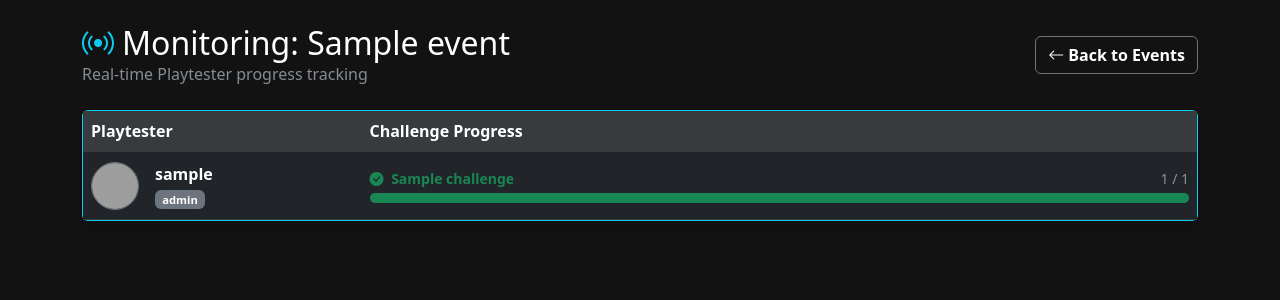
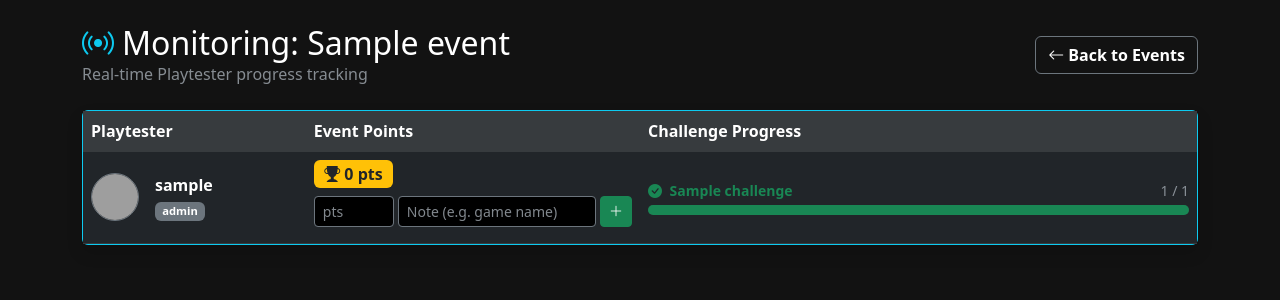
Before and after one commit to CarlosNatanael/playtest_manager, a Flask app: page /manager/events/1/monitor in a window 1280 px wide. Shown: the part 58-358 px from the top of the page. Run offline with Flask 3, Linux system fonts and the light colour scheme; the visitor is signed in with stand-in values (Sample User, id 1); tables that the repository leaves empty hold one stand-in row (values such as "Sample post"); data that the repository does not hold is empty; parts of the project's set-up code (start-up, migrations or seed data) failed here and were passed over; some libraries are stand-ins or nearby versions; grey boxes are pictures that could not be loaded.

Commit message:
Add manual event points per playtester
Managers can award (or correct with negative values) event points to each
playtester from the Control Room. The running total is shown in the
Playtester Awards modal and next to each pending approval.

```diff
--- a/app/routes/manager.py
+++ b/app/routes/manager.py
@@ -1,4 +1,4 @@
-from app.models import Game, Achievement, TestSession, TestResult, User, GameLog, Event, EventChallenge, UserEventProgress
+from app.models import Game, Achievement, TestSession, TestResult, User, GameLog, Event, EventChallenge, UserEventProgress, EventPointLog
 from flask import Blueprint, render_template, request, redirect, url_for, flash, session, jsonify
 from app.services.ra_api import get_developer_level, fetch_game_and_achievements
 from werkzeug.security import generate_password_hash
@@ -17,6 +17,21 @@ manager_bp = Blueprint('manager', __name__)
 
 def get_allowed_users_path():
     return os.path.join(current_app.instance_path, 'allowed_users.json')
+
+def get_event_points(user_id, event_id):
+    """Total de pontos de evento lançados para um tester em um evento."""
+    total = db.session.query(db.func.coalesce(db.func.sum(EventPointLog.points), 0)).filter(
+        EventPointLog.user_id == user_id,
+        EventPointLog.event_id == event_id
+    ).scalar()
+    return int(total or 0)
+
+def get_event_points_map(event_id):
+    """{user_id: total} de todos os testers de um evento, em uma única query."""
+    rows = db.session.query(EventPointLog.user_id, db.func.sum(EventPointLog.points)).filter(
+        EventPointLog.event_id == event_id
+    ).group_by(EventPointLog.user_id).all()
+    return {user_id: int(total or 0) for user_id, total in rows}
 
 @manager_bp.route('/team', methods=['GET', 'POST'])
 def manage_team():
@@ -426,8 +441,10 @@ def manage_events():
     events = Event.query.order_by(Event.start_date.desc()).all()
     active_event = Event.query.filter_by(is_active=True).first()
     pending_approvals = []
+    points_by_user = {}
 
     if active_event:
+        points_by_user = get_event_points_map(active_event.id)
         # Busca progressos de desafios MANUAIS que ainda NÃO estão completos
         pending_approvals = UserEventProgress.query.join(EventChallenge).filter(
             EventChallenge.event_id == active_event.id,
@@ -437,7 +454,8 @@ def manage_events():
 
     return render_template('manager/events.html',
                            events=events,
-                           pending_approvals=pending_approvals)
+                           pending_approvals=pending_approvals,
+                           points_by_user=points_by_user)
 
 @manager_bp.route('/events/<int:event_id>/toggle', methods=['POST'])
 def toggle_event(event_id):
@@ -652,6 +670,7 @@ def monitor_event(event_id):
     testers = User.query.filter(User.ra_username != 'Bot', User.is_active == True).all()
 
     tester_progress = []
+    points_map = get_event_points_map(event.id)
 
     for tester in testers:
         challenges_data = []
@@ -676,8 +695,61 @@ def monitor_event(event_id):
                 'completed': is_completed
             })
 
+        recent_logs = EventPointLog.query.filter_by(
+            user_id=tester.id, event_id=event.id
+        ).order_by(EventPointLog.created_at.desc(), EventPointLog.id.desc()).limit(5).all()
+
         tester_progress.append({
             'tester': tester,
-            'challenges': challenges_data
+            'challenges': challenges_data,
+            'total_points': points_map.get(tester.id, 0),
+            'recent_logs': recent_logs
         })
     return render_template('manager/event_monitor.html', event=event, tester_progress=tester_progress)
+
+@manager_bp.route('/events/<int:event_id>/points', methods=['POST'])
+def add_event_points(event_id):
+    if session.get('role') not in ('Playtest Manager', 'Engineer'):
+        flash('Access Denied: only managers can award event points.', 'danger')
+        return redirect(url_for('dashboard.index'))
+
+    event = Event.query.get_or_404(event_id)
+    tester = User.query.get_or_404(request.form.get('user_id', type=int))
+
+    try:
+        points = int(request.form.get('points', ''))
+    except ValueError:
+        flash('Invalid points value.', 'danger')
+        return redirect(url_for('manager.monitor_event', event_id=event.id))
+
+    if points == 0 or abs(points) > 100000:
+        flash('Enter a non-zero points value (use a negative number to correct a mistake).', 'warning')
+        return redirect(url_for('manager.monitor_event', event_id=event.id))
+
+    note = (request.form.get('note') or '').strip()[:200] or None
+
+    db.session.add(EventPointLog(
+        user_id=tester.id,
+        event_id=event.id,
+        points=points,
+        note=note,
+        created_by=session.get('username')
+    ))
+    db.session.commit()
+
+    total = get_event_points(tester.id, event.id)
+    flash(f"{points:+d} pts for {tester.ra_username}. Total in '{event.title}': {total} pts.", "success")
+    return redirect(url_for('manager.monitor_event', event_id=event.id))
+
+@manager_bp.route('/events/points/<int:log_id>/delete', methods=['POST'])
+def delete_event_points(log_id):
+    if session.get('role') not in ('Playtest Manager', 'Engineer'):
+        flash('Access Denied: only managers can edit event points.', 'danger')
+        return redirect(url_for('dashboard.index'))
+
+    log = EventPointLog.query.get_or_404(log_id)
+    event_id = log.event_id
+    db.session.delete(log)
+    db.session.commit()
+    flash('Points entry removed.', 'info')
+    return redirect(url_for('manager.monitor_event', event_id=event_id))
--- a/app/templates/base.html
+++ b/app/templates/base.html
@@ -107,6 +107,11 @@
             <div class="modal-body p-4" style="background-color: #0d0e12;">
                 <p class="text-muted mb-4">{{ active_event.description }}</p>
 
+                <div class="d-flex justify-content-between align-items-center mb-4 p-3 rounded border border-warning" style="background-color: #1a1d24;">
+                    <span class="text-white fw-bold"><i class="bi bi-trophy-fill text-warning me-2"></i>Your event points</span>
+                    <span class="badge bg-warning text-dark fs-5">{{ event_points|default(0) }} pts</span>
+                </div>
+
                 <div class="d-flex flex-column gap-4">
                     {% for challenge in active_event.challenges %}
                         {% set user_prog = challenge.progress|selectattr('user_id', 'equalto', session.get('user_id'))|first %}
--- a/app/templates/manager/event_monitor.html
+++ b/app/templates/manager/event_monitor.html
@@ -19,8 +19,9 @@
             <table class="table table-dark table-hover mb-0 align-middle">
                 <thead class="table-active text-info">
                     <tr>
-                        <th style="width: 25%;">Playtester</th>
-                        <th style="width: 75%;">Challenge Progress</th>
+                        <th style="width: 20%;">Playtester</th>
+                        <th style="width: 30%;">Event Points</th>
+                        <th style="width: 50%;">Challenge Progress</th>
                     </tr>
                 </thead>
                 <tbody>
@@ -38,6 +39,38 @@
                                     <span class="badge bg-secondary" style="font-size: 0.7em;">{{ item.tester.role }}</span>
                                 </div>
                             </div>
+                        </td>
+
+                        <!-- Points Column -->
+                        <td>
+                            <div class="mb-2">
+                                <span class="badge bg-warning text-dark fs-6">
+                                    <i class="bi bi-trophy-fill"></i> {{ item.total_points }} pts
+                                </span>
+                            </div>
+                            <form action="{{ url_for('manager.add_event_points', event_id=event.id) }}" method="POST" class="d-flex gap-1 mb-2">
+                                <input type="hidden" name="csrf_token" value="{{ csrf_token() }}"/>
+                                <input type="hidden" name="user_id" value="{{ item.tester.id }}">
+                                <input type="number" name="points" class="form-control form-control-sm bg-black text-white border-secondary"
+                                       style="width: 80px;" placeholder="pts" required title="Use a negative value to correct a mistake">
+                                <input type="text" name="note" maxlength="200" class="form-control form-control-sm bg-black text-white border-secondary"
+                                       placeholder="Note (e.g. game name)">
+                                <button type="submit" class="btn btn-sm btn-success" title="Add points"><i class="bi bi-plus-lg"></i></button>
+                            </form>
+                            {% for log in item.recent_logs %}
+                            <div class="d-flex justify-content-between align-items-center small text-muted">
+                                <span>
+                                    <span class="{{ 'text-success' if log.points > 0 else 'text-danger' }} fw-bold">{{ '%+d'|format(log.points) }}</span>
+                                    {% if log.note %}· {{ log.note }}{% endif %}
+                                    <span class="ms-1" style="font-size: 0.7em;">{{ log.created_at.strftime('%d/%m') }}</span>
+                                </span>
+                                <form action="{{ url_for('manager.delete_event_points', log_id=log.id) }}" method="POST"
+                                      onsubmit="return confirm('Remove this points entry?')">
+                                    <input type="hidden" name="csrf_token" value="{{ csrf_token() }}"/>
+                                    <button type="submit" class="btn btn-link text-danger p-0" title="Remove entry"><i class="bi bi-x-circle"></i></button>
+                                </form>
+                            </div>
+                            {% endfor %}
                         </td>
 
                         <!-- Challenges Column (Progress Bars) -->
```
Also changed, not shown: app/models.py (+17 -0 lines), app/routes/dashboard.py (+5 -2 lines), app/templates/manager/events.html (+6 -1 lines).
